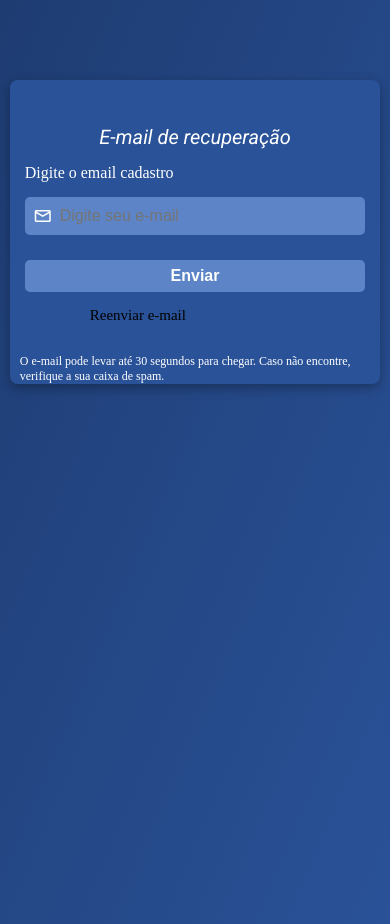
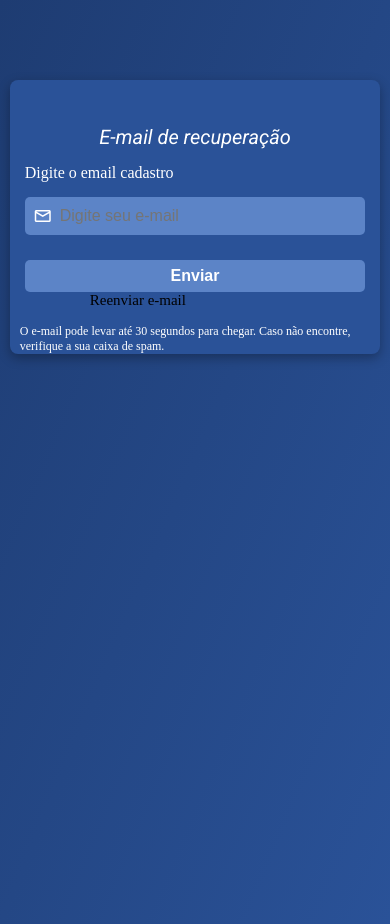
Before and after one commit to deverciliarose/login, a website: page Projeto/public/esqueci-senha.html in a window 390 px wide. Drawn offline with nearby package versions, Linux system fonts and the light colour scheme.

Commit message:
Ultima mudança

```diff
--- a/Projeto/public/Principal.css
+++ b/Projeto/public/Principal.css
@@ -217,9 +217,8 @@ label{
     }
 
     #reenviarEmail {
-      margin-top: 20px;
-      display: block;
-      align-items: center;
+      margin-top: 10px;
+
     }
   }
 
@@ -251,7 +250,6 @@ label{
 
     #reenviarEmail {
       margin-top: 15px;
-      display: block;
-      align-items: center;
+
     }
   }
```
